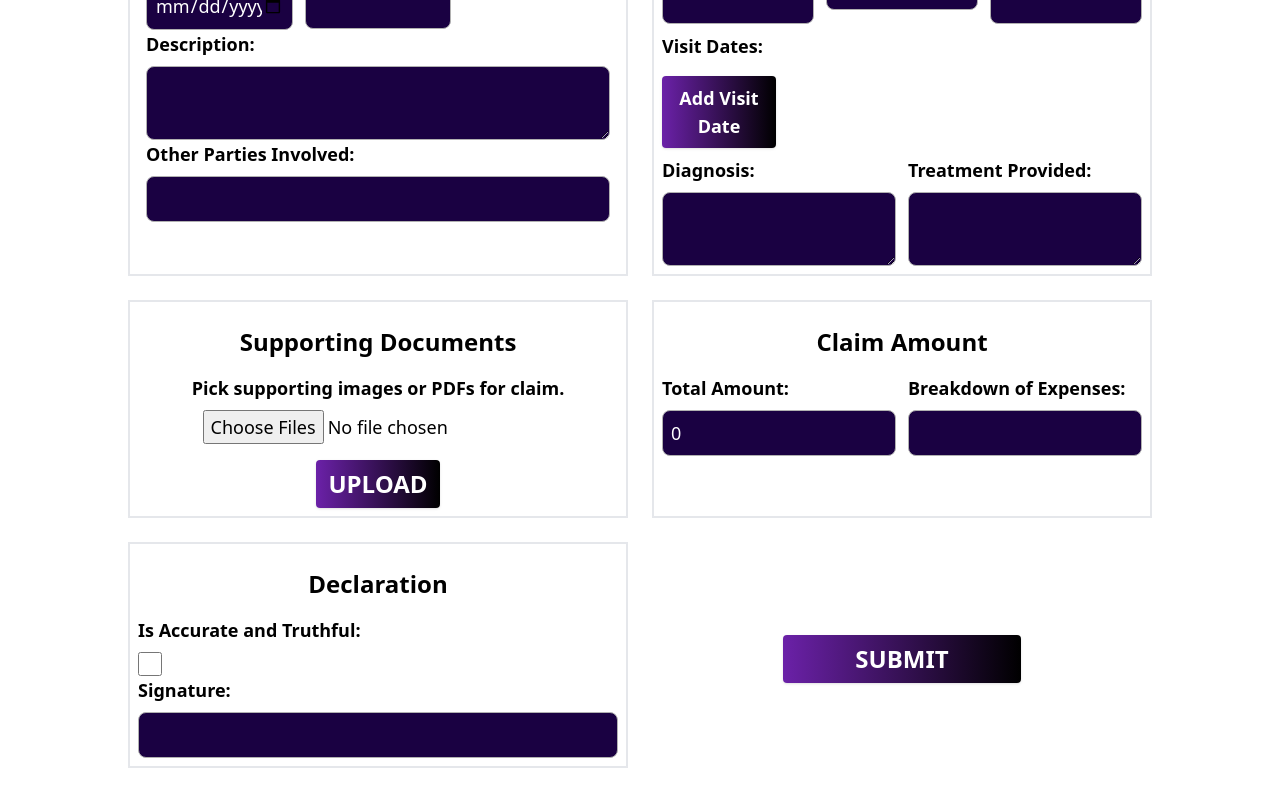
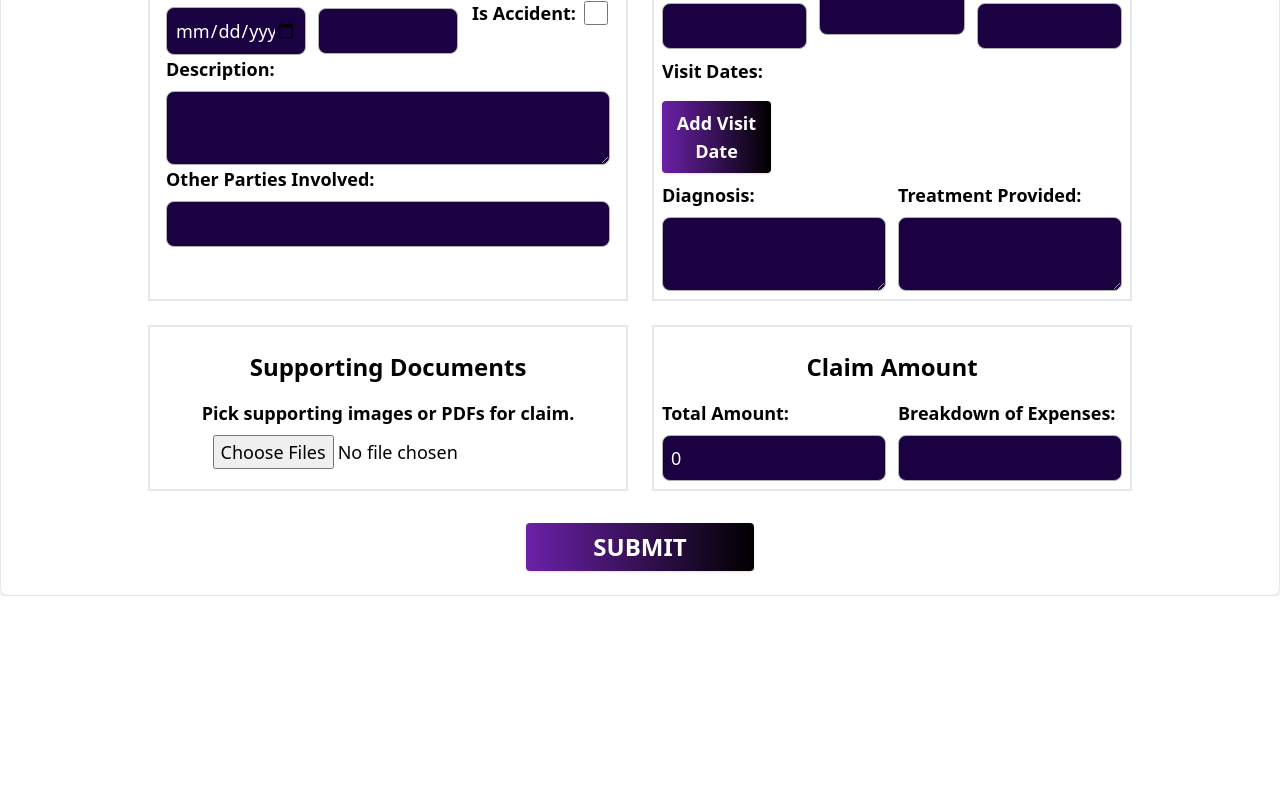
Before and after one commit to vishal5208/UpdatedShwanSuraksha, a React (Create React App) app in the folder frontend/: page /test in a window 1280 px wide. Shown: the part 286-1086 px from the top of the page. After the commit the page ends 882 px from the top, so only its background shows below. Built offline with nearby package versions, Linux system fonts and the light colour scheme.

Commit message:
completed claim form

```diff
--- a/frontend/src/pages/TestPage.jsx
+++ b/frontend/src/pages/TestPage.jsx
@@ -9,6 +9,7 @@ const TestPage = () => {
 	const [files, setFiles] = useState([]);
 	const [cid, setCid] = useState("");
 	const [isUploading, setIsUploading] = useState(false);
+	const [submitting, setSubmitting] = useState(false);
 
 	const [policyId, setPolicyId] = useState("");
 	const [claimDetails, setClaimDetails] = useState({
@@ -26,35 +27,29 @@ const TestPage = () => {
 		diagnosis: "",
 		treatmentProvided: "",
 	});
-	const [supportingDocs, setSupportingDocs] = useState([]);
 
 	const [claimAmount, setClaimAmount] = useState({
 		totalAmount: 0,
 		breakdownOfExpenses: "",
 	});
 
-	const [declaration, setDeclaration] = useState({
-		isAccurateAndTruthful: false,
-		signature: "",
-	});
+	// Function to handle form submission
+	const handleSubmit = async (event) => {
+		event.preventDefault();
 
-	// Function to handle form submission
-	const handleSubmit = async (e) => {
-		e.preventDefault();
+		console.log("Poilcy id : ", policyId);
+		console.log("claim detatils : ", claimDetails);
+		console.log("veternary info : ", veterinaryInfo);
+		console.log("cid : ", cid);
+		console.log("claim amount : ", claimAmount);
 
-		const result = await requestClaim({
-			policyId,
-			claimDetails,
-			veterinaryInfo,
-			supportingDocs,
-			claimAmount,
-			declaration,
-		});
-	};
-
-	// Function to handle changes in the supportingDocs input
-	const handleSupportingDocsChange = (e) => {
-		setSupportingDocs(e.target.value.split(","));
+		// const result = await requestClaim({
+		// 	policyId,
+		// 	claimDetails,
+		// 	veterinaryInfo,
+		// 	cid,
+		// 	claimAmount,
+		// });
 	};
 
 	const handleVisitDateChange = (index, value) => {
@@ -76,6 +71,7 @@ const TestPage = () => {
 		const client = new Web3Storage({ token });
 
 		try {
+			setSubmitting(true);
 			setIsUploading(true);
 			const cid = await client.put(files);
 			setIsUploading(false);
@@ -83,7 +79,11 @@ const TestPage = () => {
 
 			setCid(cid);
 
-			// File submission was successful, handle the result as needed
+			if (cid !== "") handleSubmit(event);
+
+			setSubmitting(false);
+
+			setCid("");
 		} catch (error) {
 			console.error("Error submitting files:", error);
 			setIsUploading(false);
@@ -91,7 +91,7 @@ const TestPage = () => {
 	};
 
 	return (
-		<div className=" flex items-center flex-col space-y-5 mb-8">
+		<div className=" flex items-center flex-col space-y-5  bg-white p-6 rounded-lg shadow-md border border-gray-200">
 			<h1 className=" text-3xl font-bold">Claim Policy Request Form</h1>
 			<div className="flex flex-col space-y-2 justify-center w-1/2">
 				<label
@@ -110,7 +110,12 @@ const TestPage = () => {
 				/>
 			</div>
 
-			<form onSubmit={handleSubmit} className="  w-4/5 mx-auto">
+			<form
+				onSubmit={(event) => {
+					handleFileSubmit(event); // Handle file submission here
+				}}
+				className="  w-4/5 mx-auto"
+			>
 				<div className="grid grid-cols-8 gap-6">
 					{/* claim details */}
 					<div className="col-span-4 border-2 p-4 ">
@@ -394,7 +399,7 @@ const TestPage = () => {
 						<h2 className="text-center text-2xl font-bold py-4">
 							Supporting Documents
 						</h2>
-						<form
+						<div
 							id="upload-form"
 							className="flex flex-col items-center justify-center space-y-2"
 							onSubmit={handleFileSubmit}
@@ -416,7 +421,7 @@ const TestPage = () => {
 								required
 							/>
 
-							<div className=" ">
+							{/* <div className=" ">
 								<button
 									type="submit"
 									disabled={isUploading}
@@ -424,8 +429,8 @@ const TestPage = () => {
 								>
 									{isUploading ? "UPLOADING..." : "UPLOAD"}
 								</button>
-							</div>
-						</form>
+							</div> */}
+						</div>
 					</div>
 
 					{/* Claim amount */}
@@ -483,62 +488,12 @@ const TestPage = () => {
 						</div>
 					</div>
 
-					{/* declaration */}
-					<div className="col-span-4 border-2 p-2">
-						<h2 className="text-center text-2xl font-bold py-4">Declaration</h2>
-
-						{/* Is Accurate and Truthful */}
-						<div className="col-span-full flex flex-col space-y-2 justify-center">
-							<label
-								htmlFor="isAccurateAndTruthful"
-								className="font-semibold sm:text-lg font-spaceGrotesk"
-							>
-								Is Accurate and Truthful:
-							</label>
-							<input
-								type="checkbox"
-								id="isAccurateAndTruthful"
-								className="form-checkbox h-6 w-6 text-purple-500"
-								checked={declaration.isAccurateAndTruthful}
-								onChange={(event) =>
-									setDeclaration({
-										...declaration,
-										isAccurateAndTruthful: event.target.checked,
-									})
-								}
-							/>
-						</div>
-
-						{/* Signature */}
-						<div className="col-span-full flex flex-col space-y-2 justify-center">
-							<label
-								htmlFor="signature"
-								className="font-semibold sm:text-lg font-spaceGrotesk"
-							>
-								Signature:
-							</label>
-							<input
-								type="text"
-								id="signature"
-								className="bg-[#1A0142] text-white border border-solid border-[#B1B1B1] rounded-lg sm:text-lg p-2 "
-								value={declaration.signature}
-								onChange={(event) =>
-									setDeclaration({
-										...declaration,
-										signature: event.target.value,
-									})
-								}
-								required
-							/>
-						</div>
-					</div>
-
-					<div className="sm:col-start-6 col-span-2  self-center">
+					<div className=" col-span-2  col-start-4">
 						<button
 							type="submit"
-							className="text-white sm:text-2xl text-base font-semibold p-3 mt-2 rounded shadow bg-gradient-to-l  from-black to-purple-800 sm:py-2 sm:w-full"
+							className="text-white uppercase sm:text-2xl text-base font-semibold p-3 mt-2 rounded shadow bg-gradient-to-l  from-black to-purple-800 sm:py-2 sm:w-full"
 						>
-							SUBMIT
+							{submitting ? "submitting" : "submit"}
 						</button>
 					</div>
 				</div>
```
